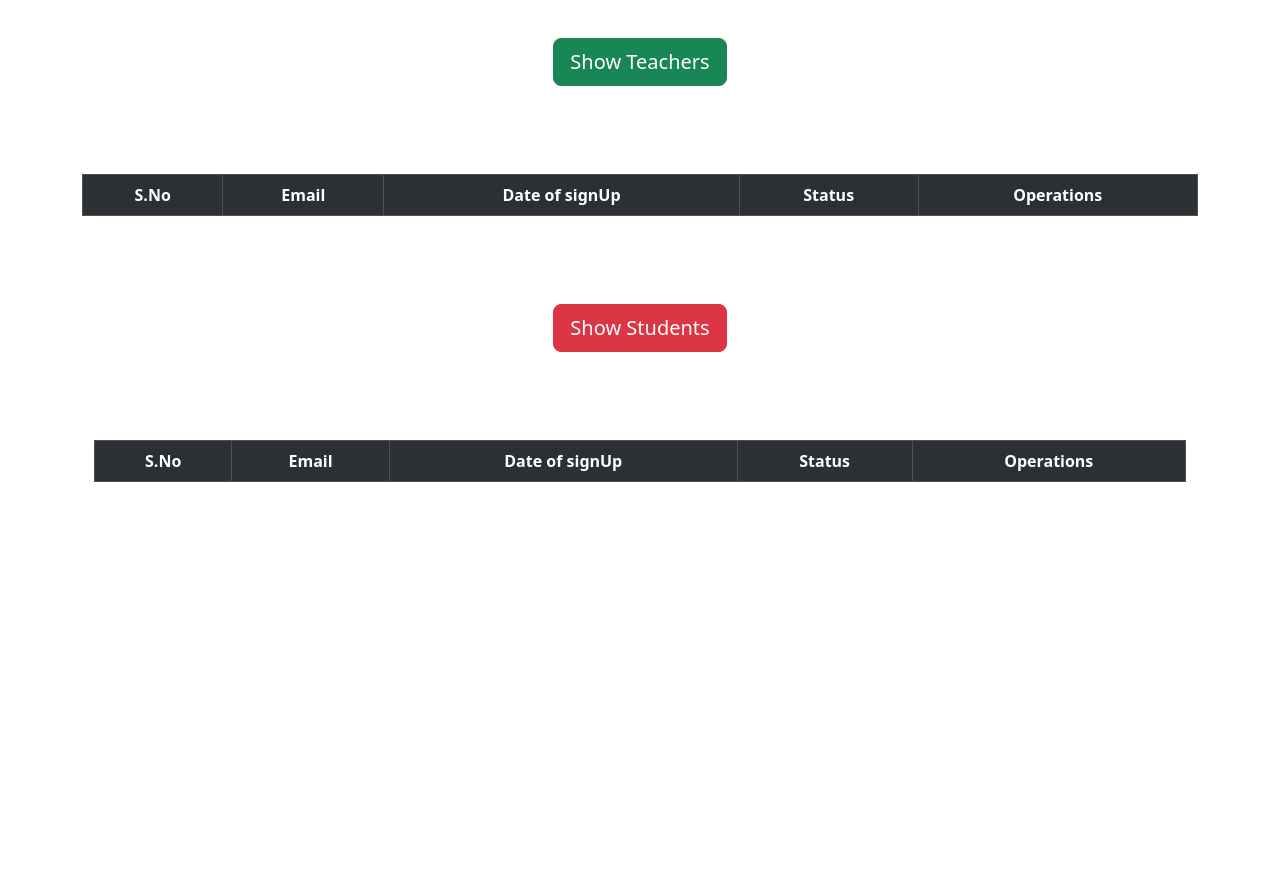
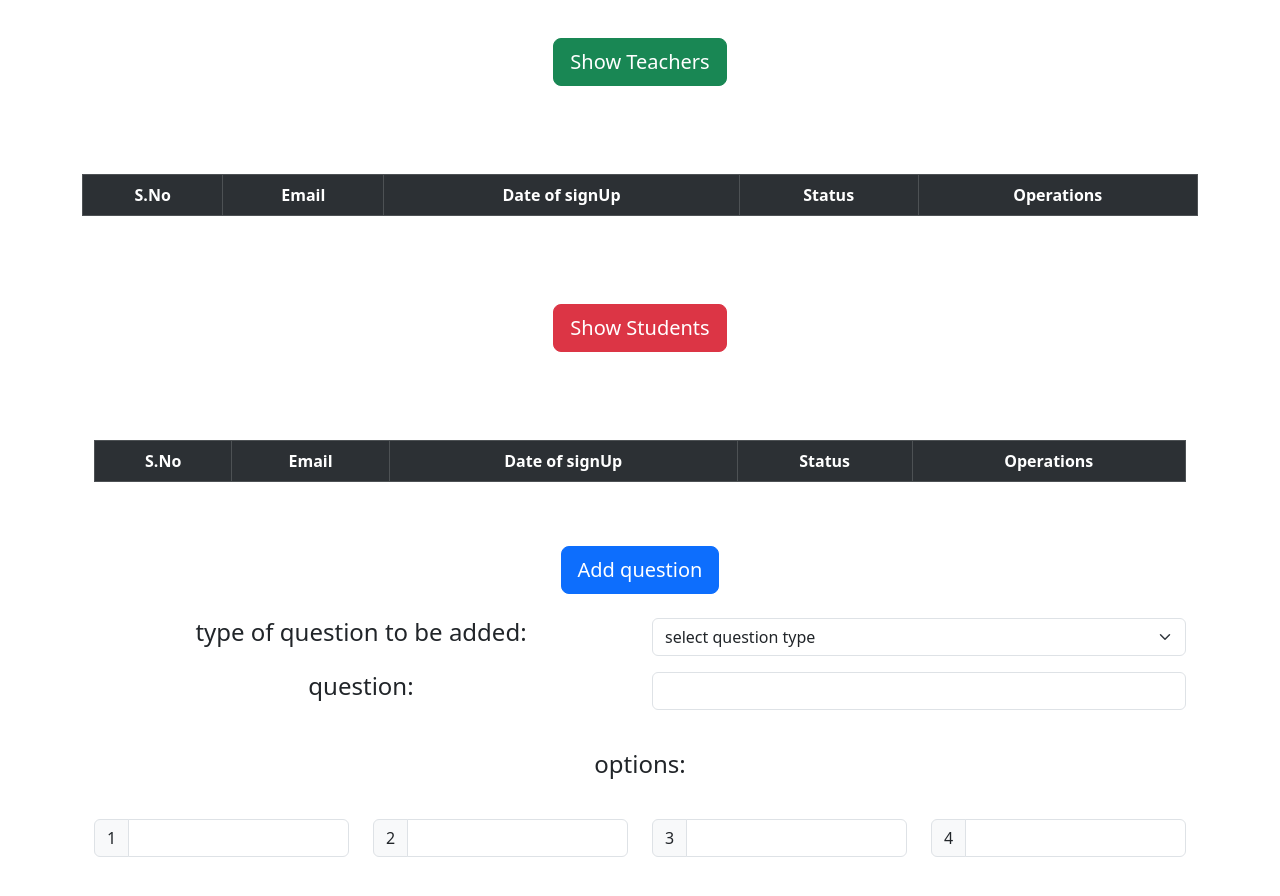
Before and after one commit to Sporty9Coder/Web_project, a website: page Internship_assgn/dash-admin.html in a window 1280 px wide. Shown: the part 60-956 px from the top of the page. Before the commit the page ends 800 px from the top, so only its background shows below. Drawn offline with nearby package versions, Linux system fonts and the light colour scheme.

Commit message:
Internship

```diff
--- a/Internship_assgn/dash-admin.html
+++ b/Internship_assgn/dash-admin.html
@@ -10,6 +10,12 @@
         var module=angular.module("myModule",[]);
       module.controller("myController",function($scope,$http)
       {
+        $scope.qtype="select question type";
+        $scope.qstatement;
+        $scope.qopt1;
+        $scope.qopt2;
+        $scope.qopt3;
+        $scope.qopt4;
         $scope.getTeachers=function()
         {
             var url="/get-teachers";
@@ -91,6 +97,11 @@
                 alert(response.data);
             }
         }
+        ///===============================================
+        $scope.addQues=function(type)
+        {
+
+        }
       })
     </script>
   </head>
@@ -163,7 +174,65 @@
                 </tr>
                 </table>
           </div>
-
+          <br><br>
+          <button type="button" class="btn btn-primary btn-lg" ng-click="addQues($scope.qtype);">Add question</button>
+          <div class="container mt-4">
+            <div class="row">
+                <div class="col-md-6">
+                    <h4>type of question to be added: </h4>
+                </div>
+                <div class="col-md-6">
+                    <select class="form-select" aria-label="Default select example" ng-model="qtype">
+                        <option selected>select question type</option>
+                        <option value="easy">easy</option>
+                        <option value="medium">medium</option>
+                        <option value="hard">hard</option>
+                      </select>
+                </div>
+            </div>
+          </div>
+          <div class="container mt-3">
+            <div class="row">
+                <div class="col-md-6">
+                    <h4>question:</h4>
+                </div>
+                <div class="col-md-6">
+                    <div class="input-group mb-3">
+                        <input type="text" ng-model="qstatement" class="form-control" aria-label="Sizing example input" aria-describedby="inputGroup-sizing-default">
+                      </div>
+                </div>
+            </div>
+          </div>
+          <br><h4>options:</h4> <br>
+          <div class="container mt-2">
+            <div class="row">
+                <div class="col-md-3">
+                    <div class="input-group mb-3">
+                        <span class="input-group-text" id="inputGroup-sizing-default">1</span>
+                        <input type="text" ng-model="qopt1" class="form-control" aria-label="Sizing example input" aria-describedby="inputGroup-sizing-default">
+                      </div>
+                </div>
+                <div class="col-md-3">
+                    <div class="input-group mb-3">
+                        <span class="input-group-text" id="inputGroup-sizing-default">2</span>
+                        <input type="text" ng-model="qopt2" class="form-control" aria-label="Sizing example input" aria-describedby="inputGroup-sizing-default">
+                      </div>
+                </div>
+                <div class="col-md-3">
+                    <div class="input-group mb-3">
+                        <span class="input-group-text" id="inputGroup-sizing-default">3</span>
+                        <input type="text" ng-model="qopt3" class="form-control" aria-label="Sizing example input" aria-describedby="inputGroup-sizing-default">
+                      </div>
+                </div>
+                <div class="col-md-3">
+                    <div class="input-group mb-3">
+                        <span class="input-group-text" id="inputGroup-sizing-default">4</span>
+                        <input type="text" ng-model="qopt4" class="form-control" aria-label="Sizing example input" aria-describedby="inputGroup-sizing-default">
+                      </div>
+                </div>
+            </div>
+          </div>
+          <br><br><br><br><br><br><br><br><br>
     </center>
 
     <script src="https://cdn.jsdelivr.net/npm/bootstrap@5.3.2/dist/js/bootstrap.bundle.min.js" integrity="sha384-C6RzsynM9kWDrMNeT87bh95OGNyZPhcTNXj1NW7RuBCsyN/o0jlpcV8Qyq46cDfL" crossorigin="anonymous"></script>
```
